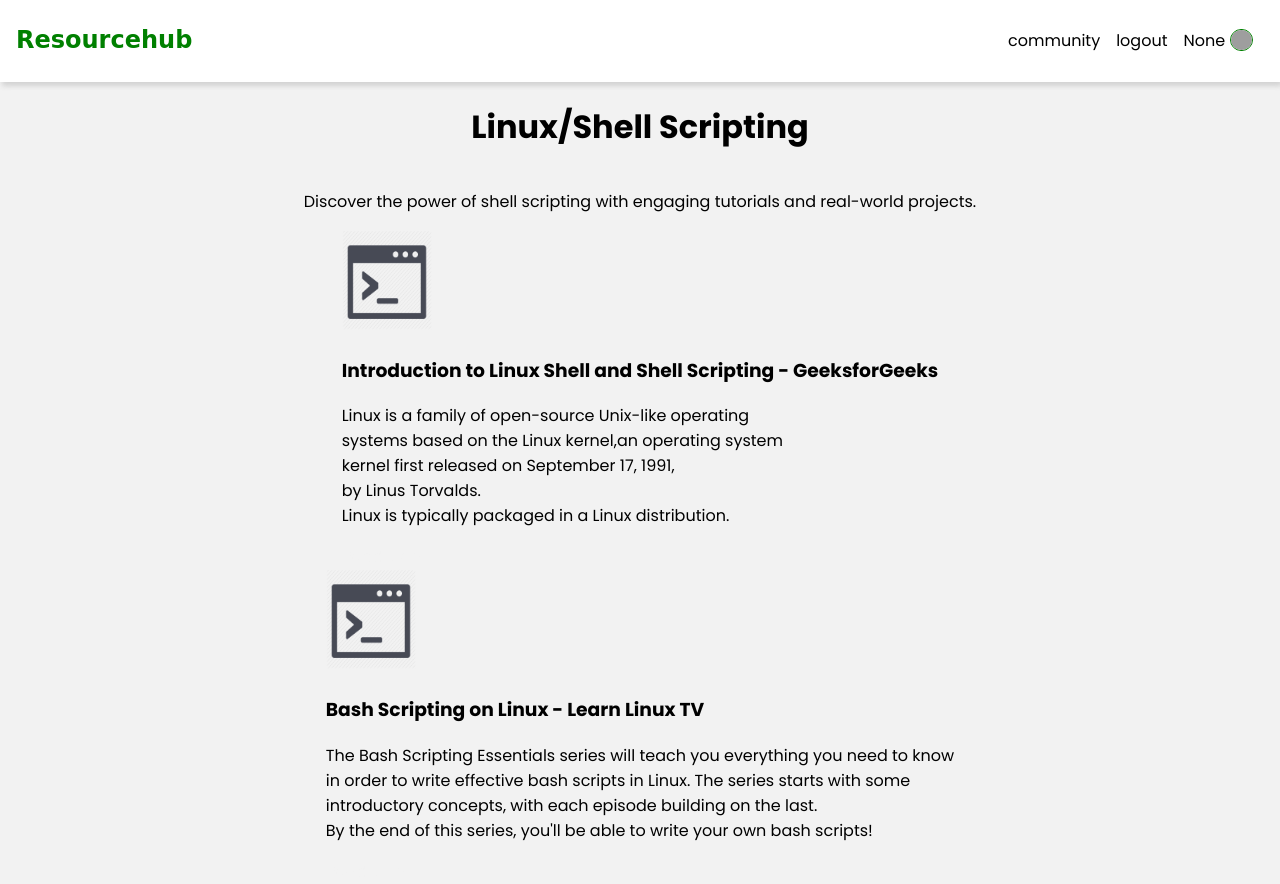
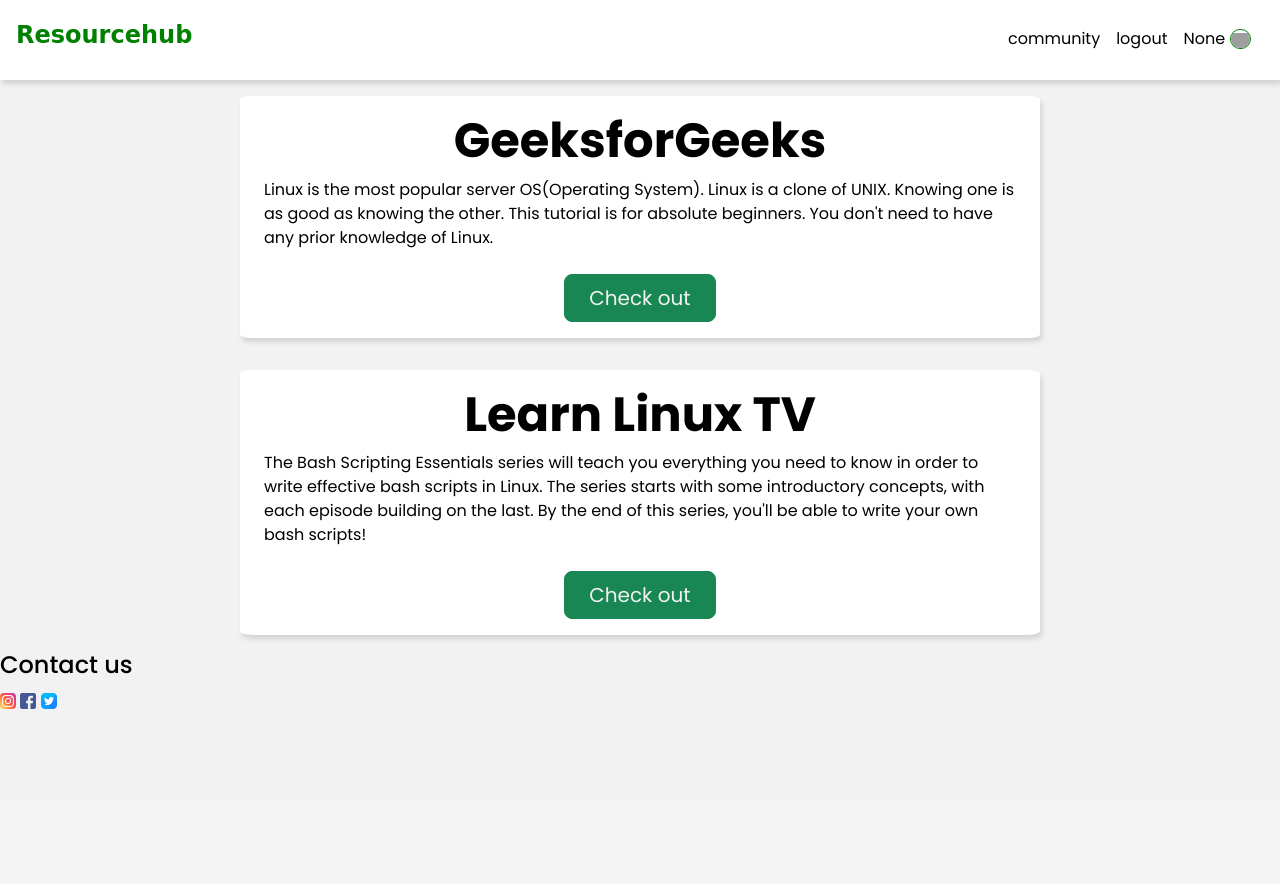
Before and after one commit to jkarenzi/resource_hub, a Flask app: page /linux.html in a window 1280 px wide. After the commit the page ends 709 px from the top, so only its background shows below. Run offline with Flask 3, Linux system fonts and the light colour scheme; grey boxes are pictures that could not be loaded.

Commit message:
added footer in linux.html

```diff
--- a/templates/linux.html
+++ b/templates/linux.html
@@ -2,11 +2,22 @@
 <html lang="en">
     <head>
         <title>resourcehub</title>
-        <meta charset = 'UTF-8'>
-        <link rel="stylesheet" href="../static/css/linux.css">
-        <meta name="viewport" content="width=device-width, initial-scale=1.0">
-        <link href="https://fonts.googleapis.com/css2?family=Poppins:wght@300;400;500;600;700&display=swap" rel="stylesheet">
-    </head>
+        <meta charset="UTF-8" />
+        <meta name="viewport" content="width=device-width, initial-scale=1.0" />
+        <link
+          href="https://fonts.googleapis.com/css2?family=Poppins:wght@300;400;500;600;700&display=swap"
+          rel="stylesheet" />
+        <link
+          href="https://cdn.jsdelivr.net/npm/bootstrap@5.3.1/dist/css/bootstrap.min.css"
+          rel="stylesheet"
+          integrity="sha384-4bw+/aepP/YC94hEpVNVgiZdgIC5+VKNBQNGCHeKRQN+PtmoHDEXuppvnDJzQIu9"
+          crossorigin="anonymous" />
+        <script
+          src="https://cdn.jsdelivr.net/npm/bootstrap@5.3.1/dist/js/bootstrap.bundle.min.js"
+          integrity="sha384-HwwvtgBNo3bZJJLYd8oVXjrBZt8cqVSpeBNS5n7C8IVInixGAoxmnlMuBnhbgrkm"
+          crossorigin="anonymous"></script>
+        <link rel="stylesheet" href="../static/css/python.css" />
+      </head>
     <body>
         <header>
             <h3>Resourcehub</h3>
@@ -21,31 +32,53 @@
                 </div>
             </nav>
         </header>
-        <div class = big-container>
-            <h1>Linux/Shell Scripting</h1>
-            <p>Discover the power of shell scripting with engaging tutorials and real-world projects. <br>
-
-
-            <div class="container1">
-                <div class = py><img src="../static/images/shell1.png" width="90px" height="100px"></div>
-                <h3> Introduction to Linux Shell and Shell Scripting - GeeksforGeeks</h3>
-                <p class = pyd1>Linux is a family of open-source Unix-like operating <br>
-                    systems based on the Linux kernel,an operating system <br>
-                    kernel first released on September 17, 1991, <br>
-                    by Linus Torvalds. <br>
-                    Linux is typically packaged in a Linux distribution.</p>
-                <a href="https://en.wikipedia.org/wiki/Linux">Read More</a>
+        <div class="big-container">
+            <div class="px-4 py-3 my-3 text-start container-1">
+              <h3 class="display-5 fw-bold text-center">GeeksforGeeks</h3>
+              <div class="mx-auto">
+                <p class=" mb-4">
+                    Linux is the most popular server OS(Operating System). Linux is a
+                    clone of UNIX. Knowing one is as good as knowing the other. This
+                    tutorial is for absolute beginners. You don't need to have any
+                    prior knowledge of Linux.
+                </p>
+                <div class="d-grid gap-2 d-sm-flex justify-content-sm-center">
+                  <button type="button" class="btn btn-success btn-lg px-4 gap-3">
+                    <a
+                      href="https://www.geeksforgeeks.org/introduction-linux-shell-shell-scripting/?ref=lbp"
+                      >Check out</a
+                    >
+                  </button>
+                </div>
+              </div>
             </div>
-
-            <div class="container2">
-                <div class = py><img src="../static/images/shell1.png" width="90px" height="100px"></div>
-                <h3>Bash Scripting on Linux - Learn Linux TV</h3>
-                <p class = pyd1>The Bash Scripting Essentials series will teach you everything you need to know <br>
-                    in order to write effective bash scripts in Linux. The series starts with some <br>
-                    introductory concepts, with each episode building on the last. <br>
-                    By the end of this series, you'll be able to write your own bash scripts!</p>
-                    <a href="https://en.wikipedia.org/wiki/Linux">Read More</a>
+            <div class="px-4 py-3 my-3 text-start container-1">
+              <h3 class="display-5 fw-bold text-center">Learn Linux TV</h3>
+              <div class="mx-auto">
+                <p class=" mb-4">
+                    The Bash Scripting Essentials series will teach you everything you
+                    need to know in order to write effective bash scripts in Linux. The
+                    series starts with some introductory concepts, with each episode
+                    building on the last. By the end of this series, you'll be able to
+                    write your own bash scripts!
+                </p>
+                <div class="d-grid gap-2 d-sm-flex justify-content-sm-center">
+                  <button type="button" class="btn btn-success btn-lg px-4 gap-3">
+                    <a
+                      href="https://www.youtube.com/playlist?list=PLT98CRl2KxKGj-VKtApD8-zCqSaN2mD4w"
+                      >Check out</a
+                    >
+                  </button>
+                </div>
+              </div>
             </div>
         </div>
+
+        <footer>
+            <h4>Contact us</h3>
+            <a href="#"><img src="../static/images/instagram.png" width="16px" height="16px"></a>
+            <a href="#"><img src="../static/images/facebook.png" width="16px" height="16px"></a>
+            <a href="#"><img src="../static/images/twitter.png" width="16px" height="16px"></a>
+        </footer>
     </body>
 </html>
```
